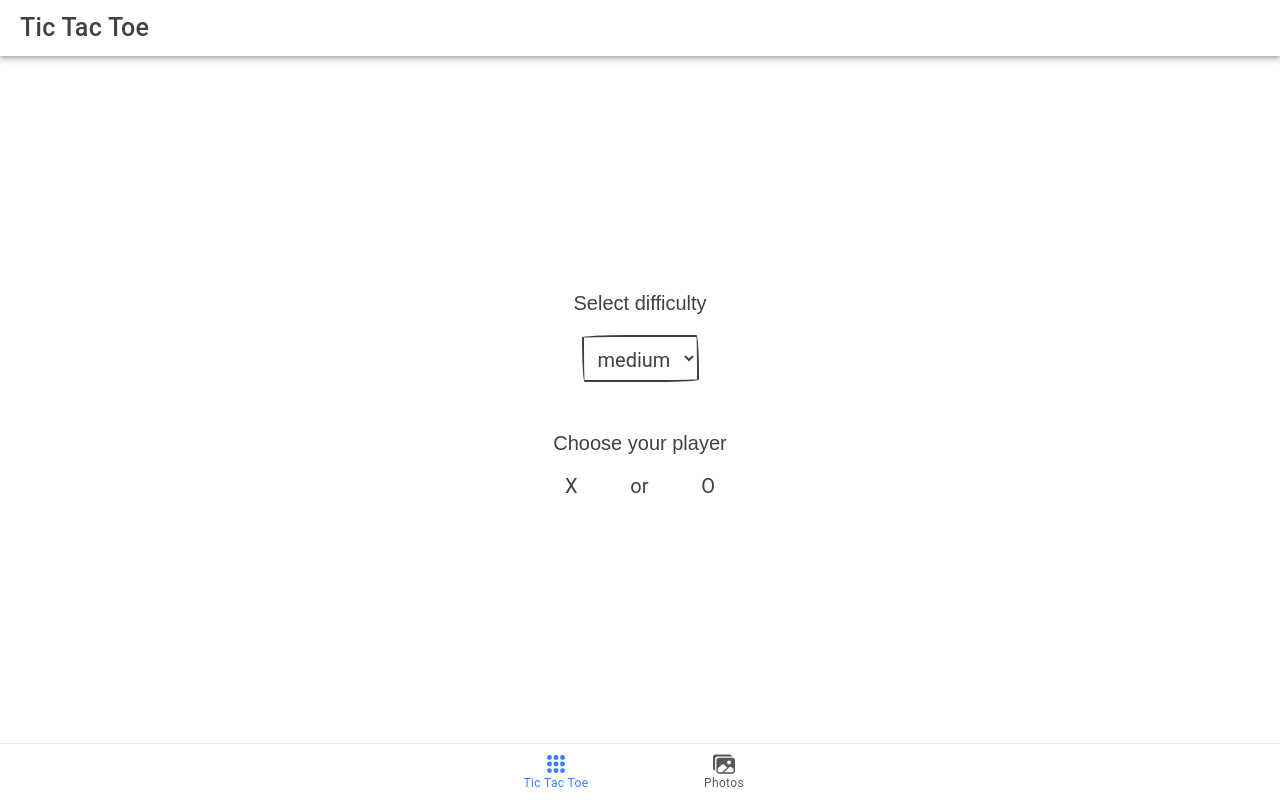
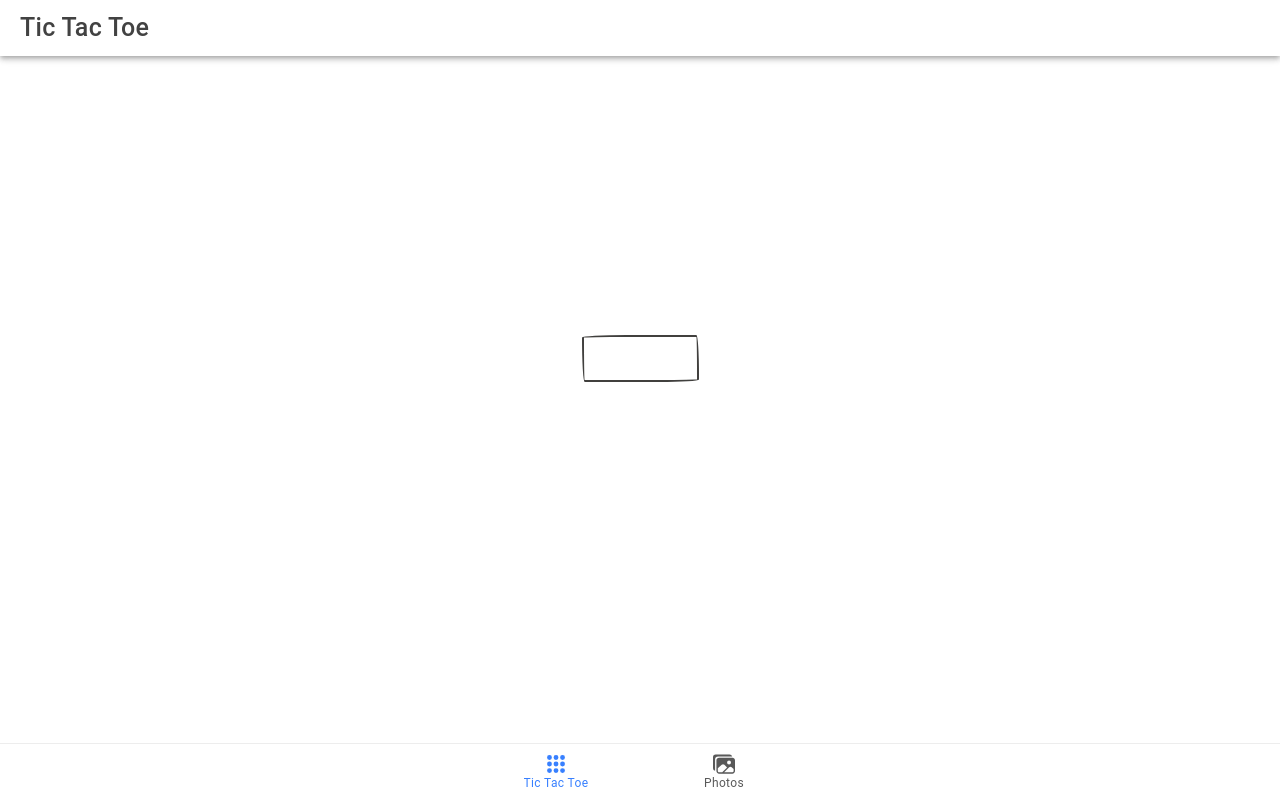
Before and after one commit to will2357/capacitor-ex-app, a React (Vite) app: page /tab1 in a window 1280 px wide. Built offline with nearby package versions, Linux system fonts and the light colour scheme; a web font is replaced by a local one.

Commit message:
Change for dark visibility

```diff
--- a/src/TicTacToe.tsx
+++ b/src/TicTacToe.tsx
@@ -217,12 +217,12 @@ const ButtonRow = styled.div`
   display: flex;
   width: 150px;
   justify-content: space-between;
-  color: #41403e;
+  color: white;
 `;
 
 const Button = styled.button`
   background: transparent;
-  color: #41403e;
+  color: white;
 `;
 
 const Inner = styled.div`
@@ -230,7 +230,7 @@ const Inner = styled.div`
   flex-direction: column;
   align-items: center;
   margin-bottom: 30px;
-  color: #41403e;
+  color: white;
 `;
 
 const Container = styled.div<{ dims: number }>`
--- a/src/styles.ts
+++ b/src/styles.ts
@@ -2,5 +2,5 @@ import { css } from "styled-components";
 
 export const border = css`
   border-radius: 255px 15px 225px 15px / 15px 255px 15px;
-  border: 2px solid #41403e;
+  border: 2px solid white;
 `;
```
